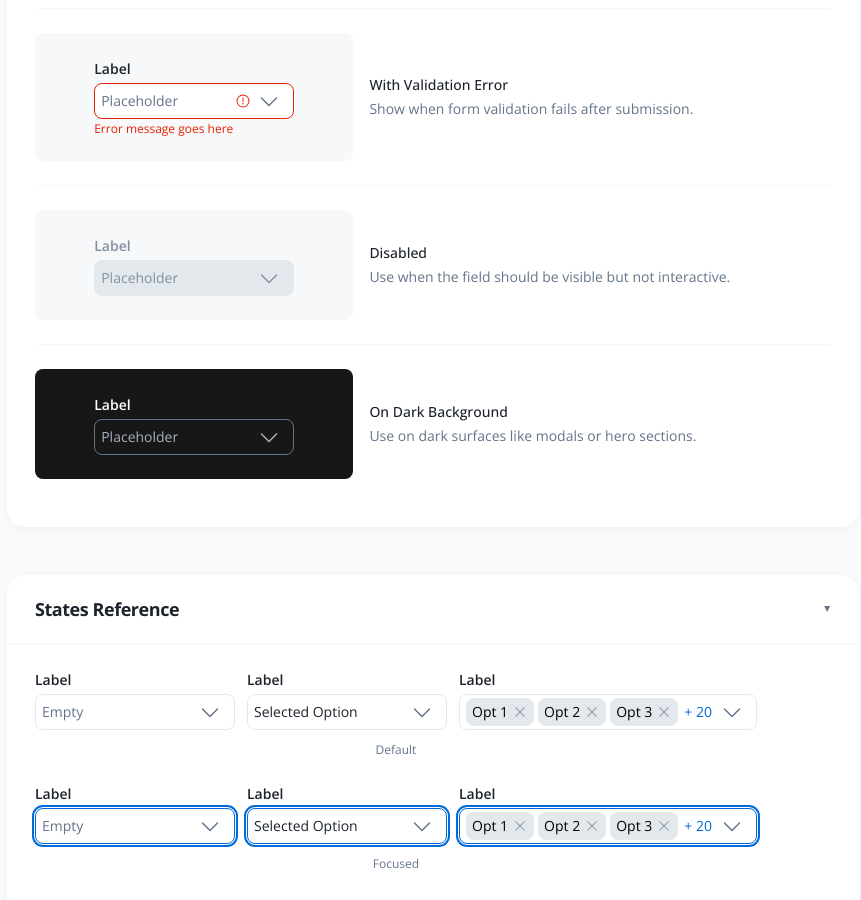
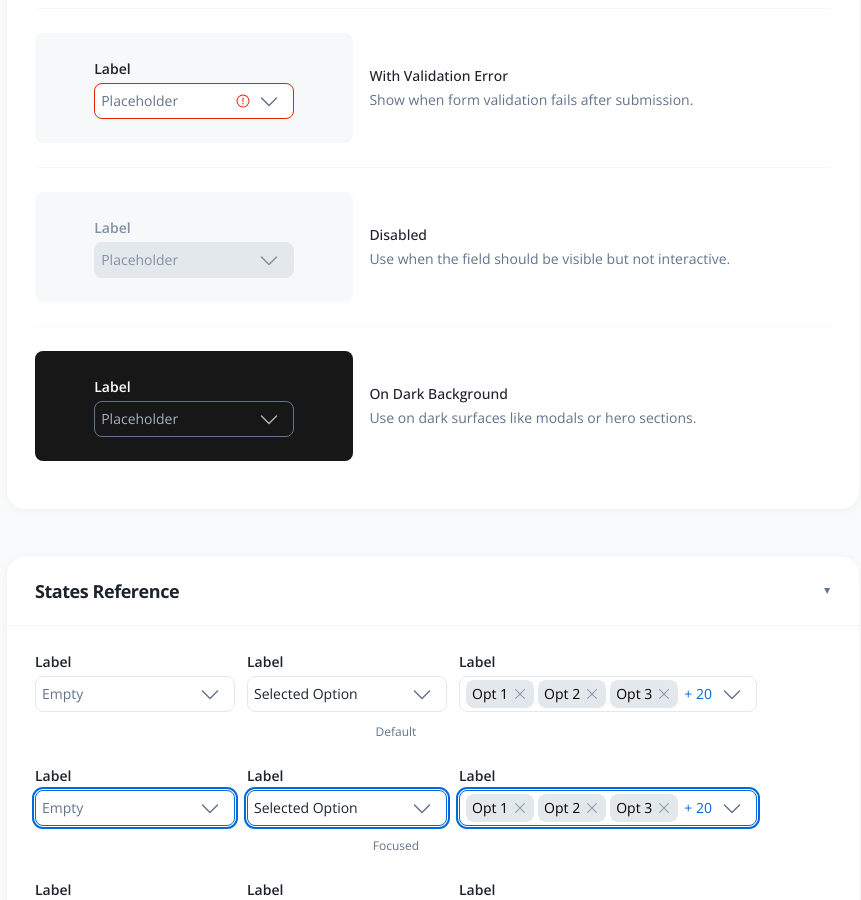
Before and after one commit to MarginallyHarmless/FLX-Design-System, a Next.js app in the folder flowx-design-system/: page /components/select-field in a window 1280 px wide. Shown: the part 1820-2720 px from the top of the page, without its empty margins (327-1188 px from the left). Built offline with nearby package versions, Linux system fonts and the light colour scheme.

Commit message:
feat(select): update renderGuidelinePreview to support new guideline props
Co-Authored-By: Claude Sonnet 4.6 <noreply@anthropic.com>

```diff
--- a/flowx-design-system/src/app/components/select-field/page.tsx
+++ b/flowx-design-system/src/app/components/select-field/page.tsx
@@ -10,7 +10,7 @@ import {
 import { X as XClose, CaretDown } from "@phosphor-icons/react";
 import { ComponentPageTemplate } from "@/components/docs/component-page-template";
 import { ComponentPreview } from "@/components/docs/component-preview";
-import { FlowXLabel, FlowXDescription, FlowXErrorIcon } from "@/components/docs/shared-elements";
+import { FlowXLabel, FlowXDescription, FlowXErrorIcon, FlowXTooltip } from "@/components/docs/shared-elements";
 
 /* ------------------------------------------------------------------ */
 /*  FlowXSelectField — data-driven preview component                    */
@@ -334,17 +334,31 @@ export default function SelectFieldPage() {
           )}
         />
       }
-      renderGuidelinePreview={(props) => (
+      renderGuidelinePreview={(props) => {
+        const field = (
           <FlowXSelectField
             state={(props.state as "default" | "focused" | "error" | "disabled") || "default"}
+            size={(props.size as "small" | "medium") || "medium"}
             filled={props.filled === "on"}
-          fillMode="text"
+            fillMode={(props.fillMode as "chips" | "text") || "text"}
             inverted={props.inverted === "on"}
             hasLabel={props.hasLabel !== "off"}
             inlineLabel={props.inlineLabel === "on"}
-          hasDescription={props.state === "error"}
+            hasDescription={props.hasDescription === "on"}
+            placeholder={props.placeholder}
+            label={props.label}
           />
-      )}
+        );
+        if (props.errorTooltip) {
+          return (
+            <div style={{ display: "inline-flex", flexDirection: "column", alignItems: "flex-end", gap: 6 }}>
+              <FlowXTooltip text={props.errorTooltip} useCase="error" />
+              {field}
+            </div>
+          );
+        }
+        return field;
+      }}
       statesReference={
         <div className="flex flex-wrap items-start gap-6">
           {spec.states?.map((s) => (
```
Lines whose indentation alone changed are shown as unchanged.
